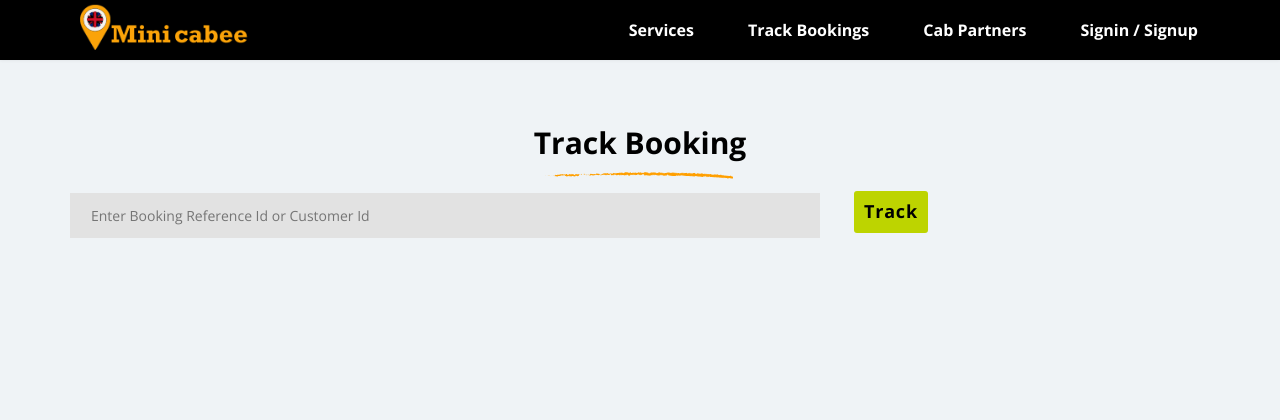
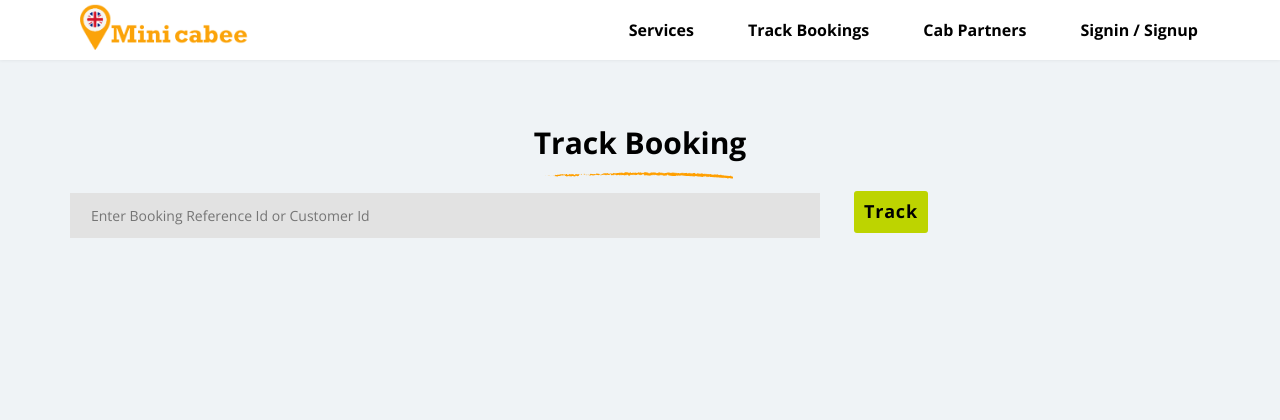
Before and after one commit to startersup/minicabee, a PHP site: page /track/index.php in a window 1280 px wide. Shown: the top 420 px of the page. Run offline with PHP 8.4, Linux system fonts and the light colour scheme.

Commit message:
Update style.css

```diff
--- a/assets/css/style.css
+++ b/assets/css/style.css
@@ -36,7 +36,7 @@
 }
  .navbar
     {
-    	background-color:#000000 !important;
+    	background-color:#ffffff !important;
     	border:none !important;
     	border-radius:0px;
       overflow:hidden;
@@ -57,7 +57,7 @@
         margin:5px 12px;
         font-size:16px;
         margin-top:5px;
-        color:#ffffff !important;
+        color:#000 !important;
         font-weight:700;
         line-height: 20px;
           font-family: 'Open Sans', sans-serif;
```
